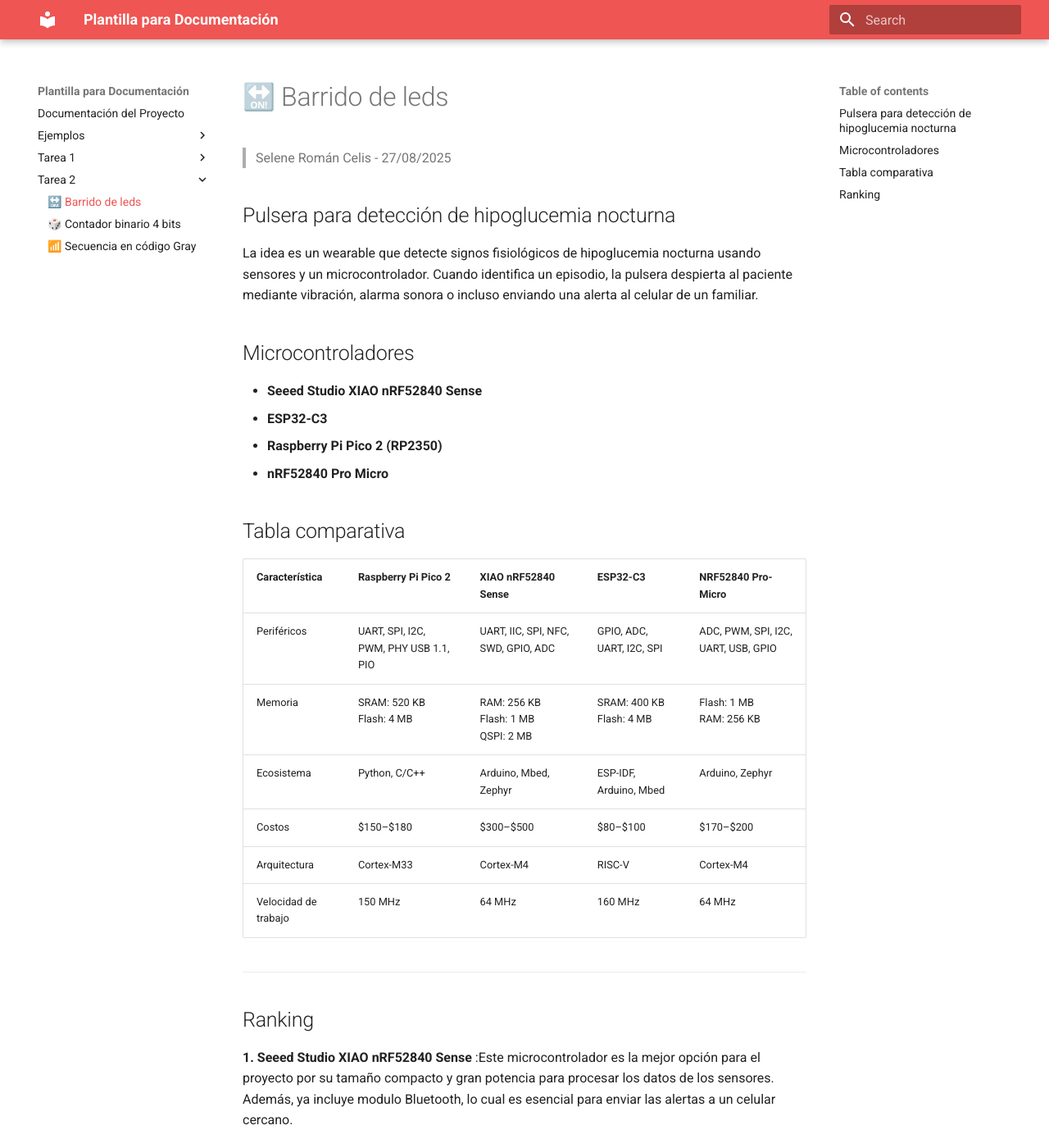
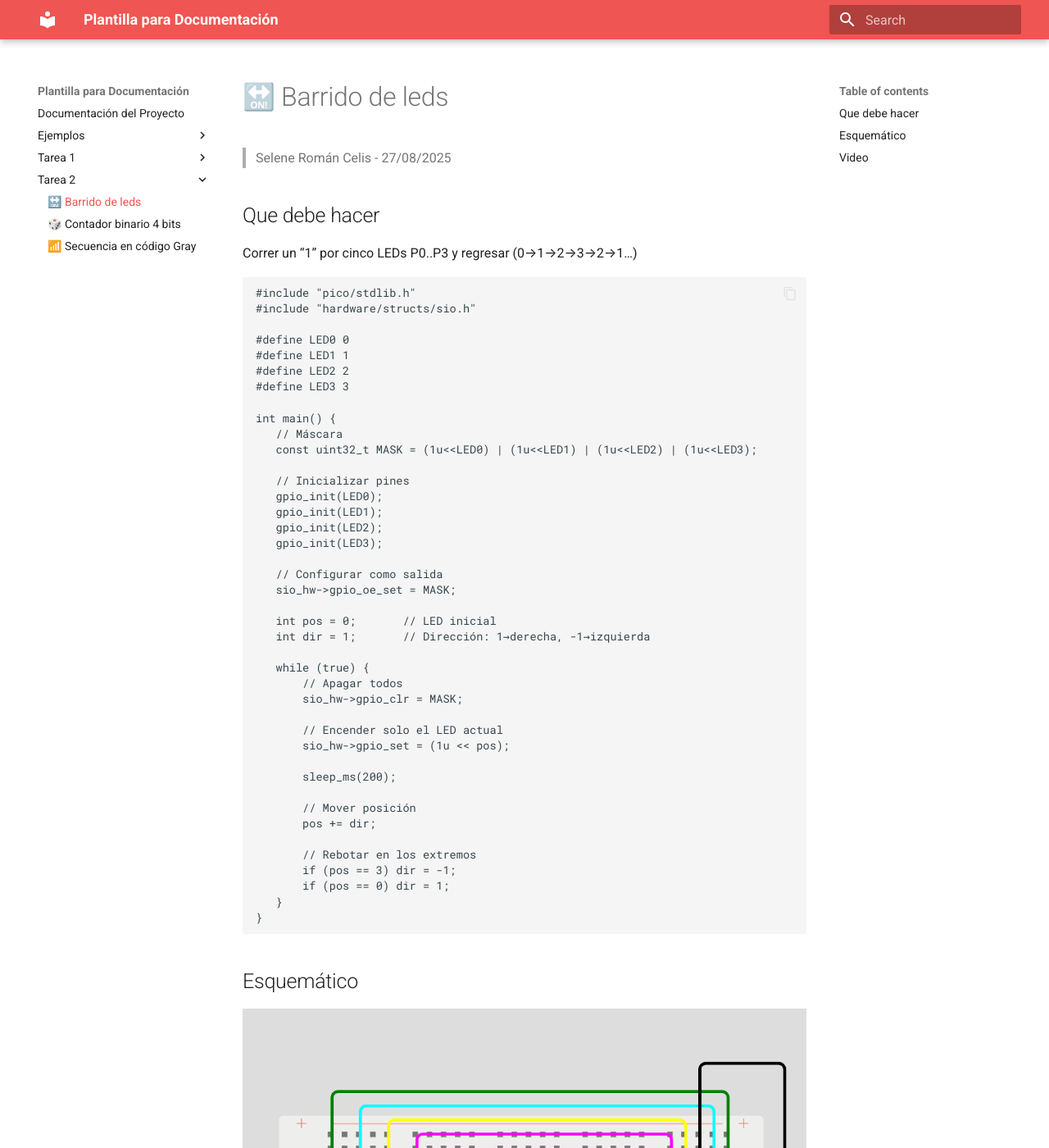
Before and after one commit to selene-ro/Selene_documentation, an MkDocs documentation site: the page built from docs/Tarea_2/barrido.md, in a window 1280 px wide and 1400 px high. Shown: the whole window at 82% size. Built offline with MkDocs 1.6.1 and Material for MkDocs 9.7.7, drawn with Linux system fonts in a browser that asks for light colours; some of the changed text lies outside the part shown.

Commit message:
barrido edit

````diff
--- a/docs/Tarea_2/barrido.md
+++ b/docs/Tarea_2/barrido.md
@@ -2,42 +2,56 @@
 
 > Selene Román Celis - 27/08/2025
 
+## Que debe hacer
 
-## Pulsera para detección de hipoglucemia nocturna
- La idea es un wearable que detecte signos fisiológicos de hipoglucemia nocturna usando sensores y un microcontrolador. Cuando identifica un episodio, la pulsera despierta al paciente mediante vibración, alarma sonora o incluso enviando una alerta al celular de un familiar.
+Correr un “1” por cinco LEDs P0..P3 y regresar (0→1→2→3→2→1…)
+
+``` Código
+#include "pico/stdlib.h"
+#include "hardware/structs/sio.h"
+
+#define LED0 0
+#define LED1 1
+#define LED2 2
+#define LED3 3
+
+int main() {
+   // Máscara
+   const uint32_t MASK = (1u<<LED0) | (1u<<LED1) | (1u<<LED2) | (1u<<LED3);
+
+   // Inicializar pines
+   gpio_init(LED0);
+   gpio_init(LED1);
+   gpio_init(LED2);
+   gpio_init(LED3);
+
+   // Configurar como salida
+   sio_hw->gpio_oe_set = MASK;
+
+   int pos = 0;       // LED inicial
+   int dir = 1;       // Dirección: 1→derecha, -1→izquierda
+
+   while (true) {
+       // Apagar todos
+       sio_hw->gpio_clr = MASK;
+
+       // Encender solo el LED actual
+       sio_hw->gpio_set = (1u << pos);
+
+       sleep_ms(200);
+
+       // Mover posición
+       pos += dir;
+
+       // Rebotar en los extremos
+       if (pos == 3) dir = -1;
+       if (pos == 0) dir = 1;
+   }
+}
+```
+## Esquemático
+![Diagrama del sistema](images/esquema.png)
 
 
-## Microcontroladores
-
-- **Seeed Studio XIAO nRF52840 Sense**
-- **ESP32-C3**
-- **Raspberry Pi Pico 2 (RP2350)**
-- **nRF52840 Pro Micro**
-
-
-## Tabla comparativa
-
-| Característica     | Raspberry Pi Pico 2        | XIAO nRF52840 Sense    | ESP32-C3              | NRF52840 Pro-Micro   |
-|--------------------|----------------------------|-------------------------|-----------------------|----------------------|
-| Periféricos        | UART, SPI, I2C, PWM, PHY USB 1.1, PIO | UART, IIC, SPI, NFC, SWD, GPIO, ADC | GPIO, ADC, UART, I2C, SPI | ADC, PWM, SPI, I2C, UART, USB, GPIO |
-| Memoria            | SRAM: 520 KB<br>Flash: 4 MB | RAM: 256 KB<br>Flash: 1 MB<br>QSPI: 2 MB | SRAM: 400 KB<br>Flash: 4 MB | Flash: 1 MB<br>RAM: 256 KB |
-| Ecosistema         | Python, C/C++              | Arduino, Mbed, Zephyr  | ESP-IDF, Arduino, Mbed| Arduino, Zephyr      |
-| Costos             | $150–$180                  | $300–$500              | $80–$100              | $170–$200            |
-| Arquitectura       | Cortex-M33                 | Cortex-M4              | RISC-V                | Cortex-M4            |
-| Velocidad de trabajo | 150 MHz                   | 64 MHz                 | 160 MHz               | 64 MHz               |
-
----
-
-## Ranking
-
-**1. Seeed Studio XIAO nRF52840 Sense**
-:Este microcontrolador es la mejor opción para el proyecto por su tamaño compacto y gran potencia para procesar los datos de los sensores. Además, ya incluye modulo Bluetooth, lo cual es esencial para enviar las alertas a un celular cercano.
-
-**2. ESP32-C3**
-:Tiene como ventaja que incorpora Wi-fi y Bluetooth, lo que permite que la pulsera pueda enviar datos a un servidos en tiempo real. Además es muy económico. Tiene mayor consumo energético a comparación del XIAO nRF52840.
-
-**3. Raspberry Pi Pico 2 (RP2350)**
-:Tiene una gran potencia de procesamiento y es económica. Se tendría que añadir un módulo BLE o Wi-Fi, lo que incrementa el tamaño y consumo.
-
-**4. nRF5284O Pro - Micro**
-:Está basado en el mismo chip nRF52840 que el XIAO, pero en un formato más grande y con menos integración de sensores. Aun así, tiene BLE integrado y un buen desempeño.
+## Video
+<iframe width="560" height="315" src="https://www.youtube.com/embed/crPhcQlOhkA?si=fEG9RoWUUCJGJQFm" title="YouTube video player" frameborder="0" allow="accelerometer; autoplay; clipboard-write; encrypted-media; gyroscope; picture-in-picture; web-share" referrerpolicy="strict-origin-when-cross-origin" allowfullscreen></iframe>
````
